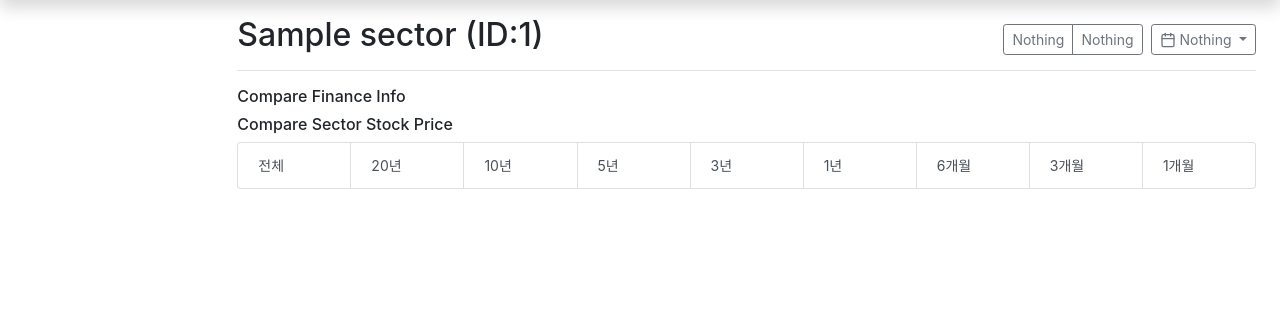
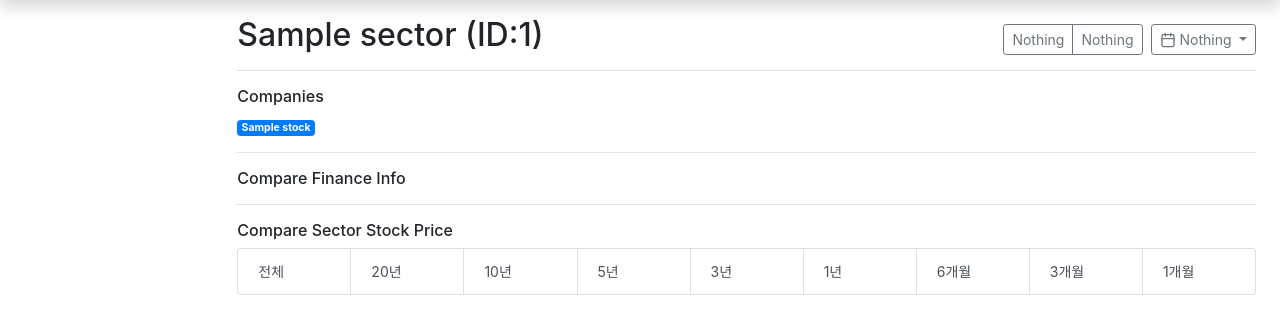
Before and after one commit to sanggi-wjg/django_study, a Django app: template template/sector/sector_detail.html in a window 1280 px wide. Shown: the part 48-382 px from the top of the page. Run offline with Django 3.2, Linux system fonts and the light colour scheme; the template is opened without the code that fills it: most values are stand-ins (such as "Sample title", 1, 10 or a date in 2020); some libraries are stand-ins or nearby versions.

Commit message:
2020 09 22

```diff
--- a/apps/sector/views.py
+++ b/apps/sector/views.py
@@ -35,6 +35,7 @@ class SectorDetail(DetailViews):
     def get_context_data(self, **kwargs):
         context = super().get_context_data(**kwargs)
         context['view_title'] = context[self.context_object_name].sector_name
+        context['stock_list'] = Stocks.objects.filter(sectors_id = self.kwargs['sector_id']).order_by('id')
         context['finance_info'] = sector_detail_get_finance_info(context[self.context_object_name])
         return context
 
--- a/template/sector/sector_detail.html
+++ b/template/sector/sector_detail.html
@@ -68,6 +68,12 @@
         </div>
     </div>
 
+    <h6>Companies</h6>
+    {% for stock in stock_list %}
+        <a href="/stocks/{{ stock.stock_code }}" class="badge badge-primary">{{ stock.stock_name }}</a>
+    {% endfor %}
+    <hr>
+
     <h6>Compare Finance Info</h6>
 {#    <table class="table table-hover">#}
 {#        {% load humanize %}#}
@@ -75,6 +81,7 @@
 {#            {{ company_name }} {{ data }}<br>#}
 {#        {% endfor %}#}
 {#    </table>#}
+    <hr>
 
     <h6>Compare Sector Stock Price</h6>
     {% autoescape off %}
```
